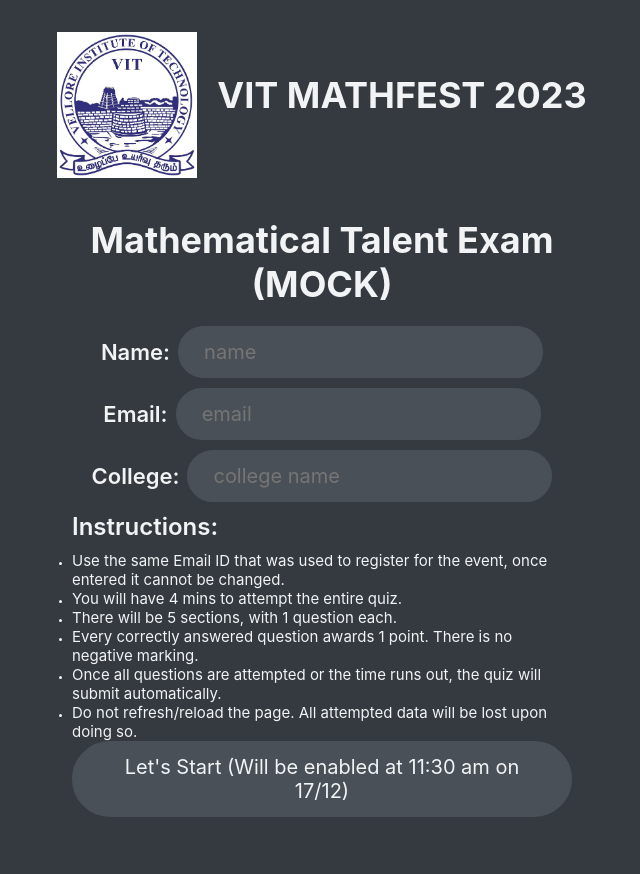
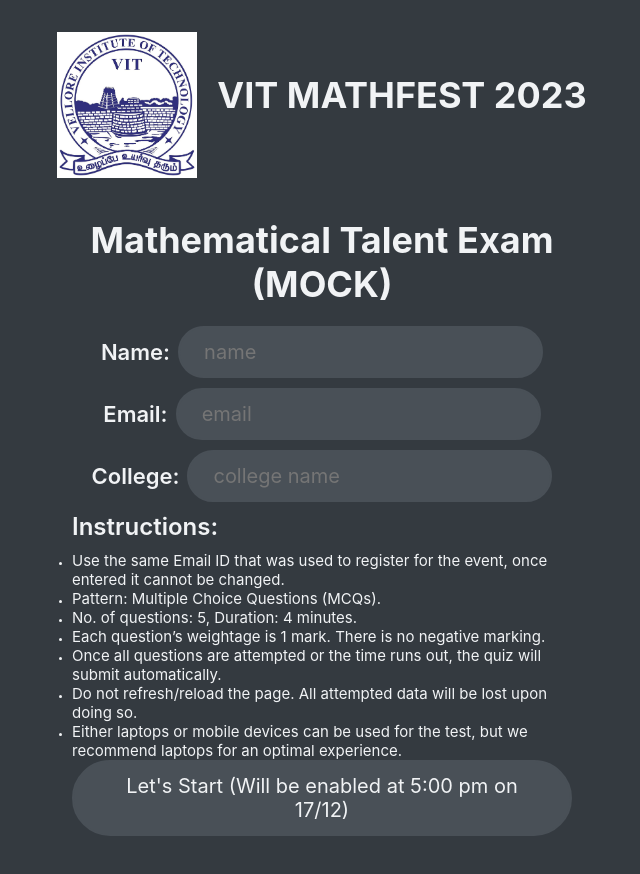
Before and after one commit to aditya-jindal/SecretRepo, a React (Vite) app: page / in a window 1280 px wide. Shown: the top 874 px of the page, without its empty margins (318-958 px from the left). Built offline with nearby package versions, Linux system fonts and the light colour scheme.

Commit message:
finalized locked down site

```diff
--- a/src/Progress.jsx
+++ b/src/Progress.jsx
@@ -6,7 +6,7 @@
         value={index + Number(userAnswer !== null)}
       />
       {/* <p>Section {Math.floor(index/6)+1}/5</p> */}
-      <p>Section {index + 1}/5</p>
+      {/* <p>Section {index + 1}/5</p> */}
       <p>
         Question {index + 1}/{numQuestions}
       </p>
--- a/src/StartScreen.jsx
+++ b/src/StartScreen.jsx
@@ -55,15 +55,14 @@
             </h5>
           </li>
           <li>
-            <h5>You will have 4 mins to attempt the entire quiz.</h5>
+            <h5>Pattern: Multiple Choice Questions (MCQs).</h5>
           </li>
           <li>
-            <h5>There will be 5 sections, with 1 question each.</h5>
+            <h5>No. of questions: 5, Duration: 4 minutes.</h5>
           </li>
           <li>
             <h5>
-              Every correctly answered question awards 1 point. There is no
-              negative marking.
+              Each question’s weightage is 1 mark. There is no negative marking.
             </h5>
           </li>
           <li>
@@ -78,9 +77,15 @@
               upon doing so.
             </h5>
           </li>
+          <li>
+            <h5>
+              Either laptops or mobile devices can be used for the test, but we
+              recommend laptops for an optimal experience.
+            </h5>
+          </li>
         </ul>
         <button type="submit" className="btn" disabled>
-          Let's Start (Will be enabled at 11:30 am on 17/12)
+          Let's Start (Will be enabled at 5:00 pm on 17/12)
         </button>
       </form>
     </div>
```
